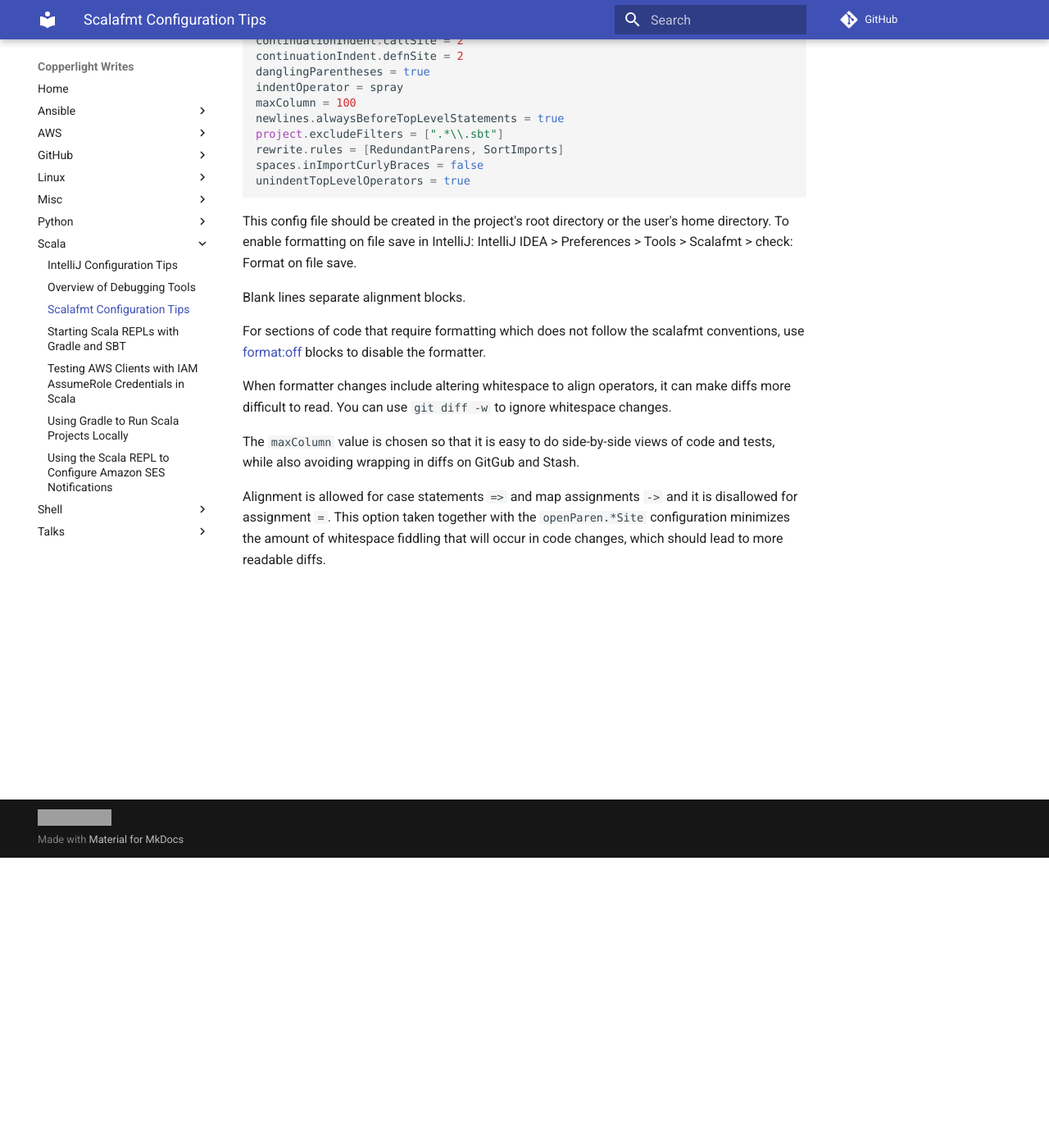
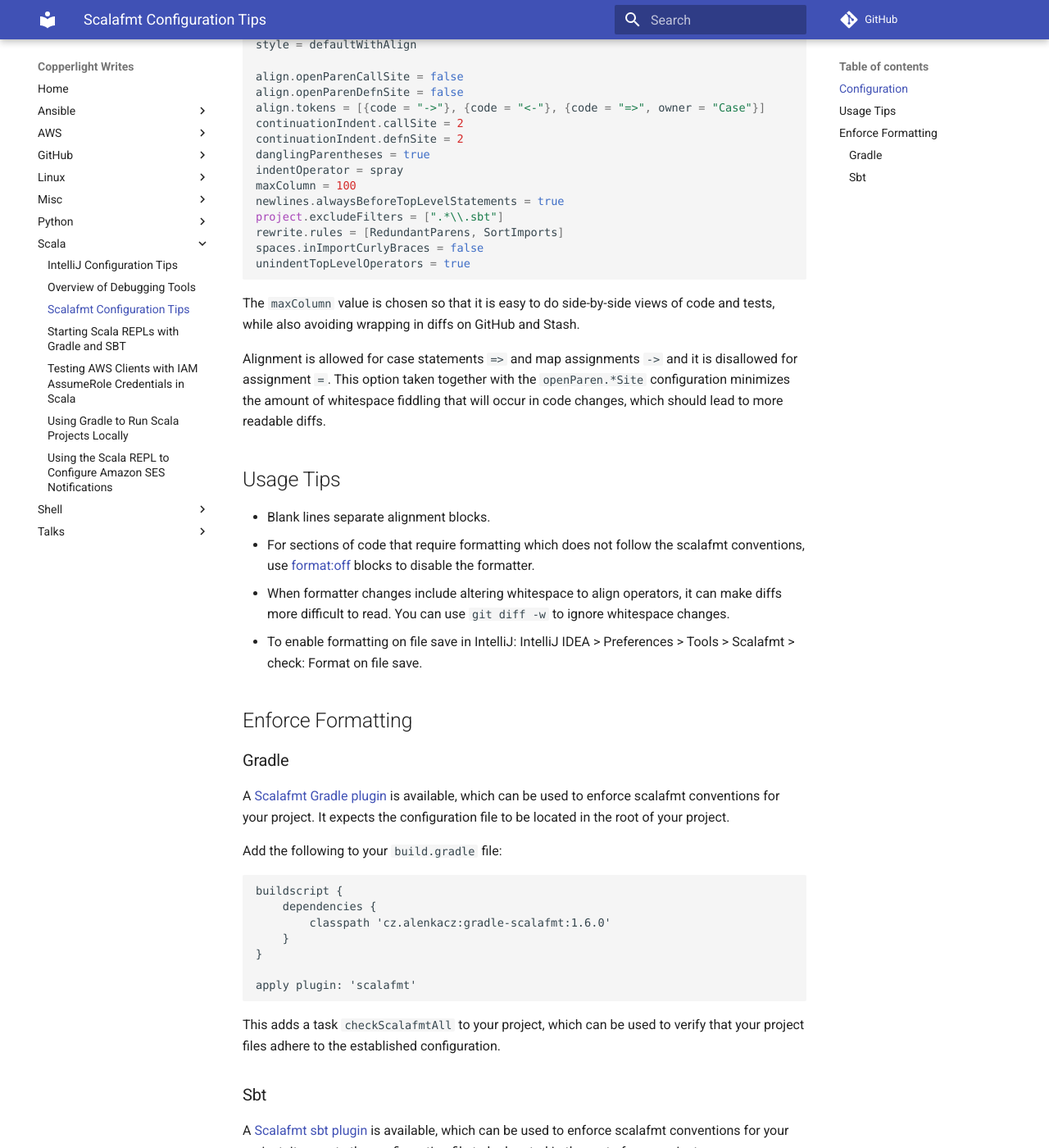
Before and after one commit to copperlight/copperlight.github.io, an MkDocs documentation site: the page built from docs/scala/scalafmt-configuration-tips.md, in a window 1280 px wide and 1400 px high, scrolled down 354 px. Shown: the whole window at 82% size. Built offline with MkDocs 1.6.1 and Material for MkDocs 9.7.7, drawn with Linux system fonts in a browser that asks for light colours; some web fonts are replaced; comment, search, counter and statistics services are not loaded; old or Windows-style settings are respelled for this version of MkDocs; some of the changed text lies outside the part shown; grey boxes are pictures that could not be loaded.

Commit message:
add notes on scalafmt build tool plugins

````diff
--- a/docs/scala/scalafmt-configuration-tips.md
+++ b/docs/scala/scalafmt-configuration-tips.md
@@ -1,7 +1,7 @@
 # Scalafmt Configuration Tips
 
 <div class="meta">
-  <span class="date"><small>2017-08-03</small></span>
+  <span class="date"><small>2018-02-22</small></span>
   <span class="discuss"><a class="github-button" href="https://github.com/copperlight/copperlight.github.io/issues" data-icon="octicon-issue-opened" aria-label="Discuss copperlight/copperlight.github.io on GitHub">Discuss</a></span>
 </div><br/>
 
@@ -9,7 +9,10 @@
 an [IntelliJ plugin](https://plugins.jetbrains.com/plugin/8236-scalafmt) and a CLI version can
 be installed using [Homebrew](http://scalameta.org/scalafmt/#Homebrew).
 
-The following `.scalafmt.conf` configuration is recommended for use with Insight projects:
+## Configuration
+
+The following `.scalafmt.conf` configuration is recommended for use with Insight projects. It
+should be created in the project's root directory.
 
 ```
 style = defaultWithAlign
@@ -29,22 +32,53 @@ spaces.inImportCurlyBraces = false
 unindentTopLevelOperators = true
 ```
 
-This config file should be created in the project's root directory or the user's home directory. To
-enable formatting on file save in IntelliJ: IntelliJ IDEA > Preferences > Tools > Scalafmt > check:
-Format on file save.
-
-Blank lines separate alignment blocks.
-
-For sections of code that require formatting which does not follow the scalafmt conventions,
-use [format:off](http://scalameta.org/scalafmt/#//format:off) blocks to disable the formatter.
-
-When formatter changes include altering whitespace to align operators, it can make diffs more
-difficult to read.  You can use `git diff -w` to ignore whitespace changes.
-
 The `maxColumn` value is chosen so that it is easy to do side-by-side views of code and tests,
-while also avoiding wrapping in diffs on GitGub and Stash.
+while also avoiding wrapping in diffs on GitHub and Stash.
 
 Alignment is allowed for case statements `=>` and map assignments `->` and it is disallowed for
 assignment `=`.  This option taken together with the `openParen.*Site` configuration minimizes
 the amount of whitespace fiddling that will occur in code changes, which should lead to more
 readable diffs.
+
+## Usage Tips
+
+* Blank lines separate alignment blocks.
+* For sections of code that require formatting which does not follow the scalafmt conventions,
+use [format:off](http://scalameta.org/scalafmt/#//format:off) blocks to disable the formatter.
+* When formatter changes include altering whitespace to align operators, it can make diffs more
+difficult to read.  You can use `git diff -w` to ignore whitespace changes.
+* To enable formatting on file save in IntelliJ: IntelliJ IDEA > Preferences > Tools > Scalafmt >
+check: Format on file save.
+
+## Enforce Formatting
+
+### Gradle
+
+A [Scalafmt Gradle plugin](https://github.com/alenkacz/gradle-scalafmt) is available, which can be
+used to enforce scalafmt conventions for your project.  It expects the configuration file to be
+located in the root of your project.
+
+Add the following to your `build.gradle` file:
+
+```
+buildscript {
+    dependencies {
+        classpath 'cz.alenkacz:gradle-scalafmt:1.6.0'
+    }
+}
+
+apply plugin: 'scalafmt'
+```
+
+This adds a task `checkScalafmtAll` to your project, which can be used to verify that your project
+files adhere to the established configuration.
+
+### Sbt
+
+A [Scalafmt sbt plugin](https://github.com/lucidsoftware/neo-sbt-scalafmt) is available, which can
+be used to enforce scalafmt conventions for your project.  It expects the configuration file to be
+located in the root of your project.
+
+```
+scalafmt::test test:scalafmt::test
+```
````
